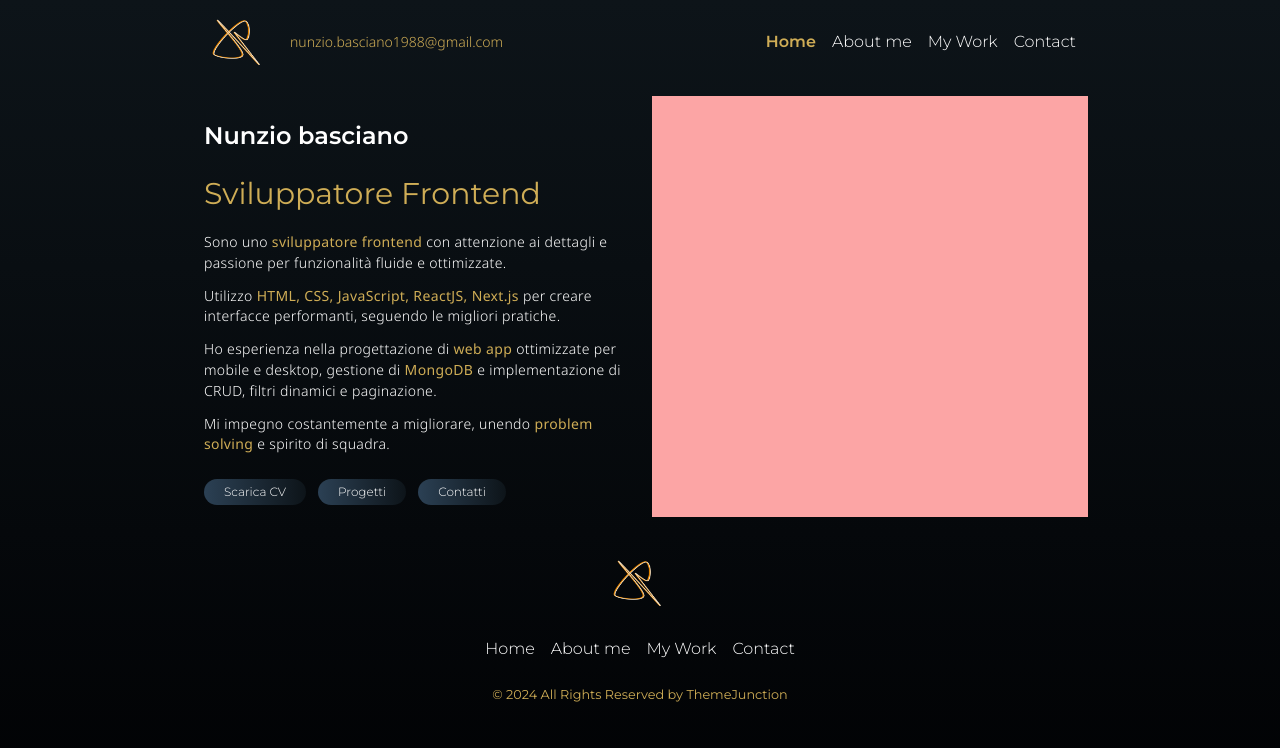
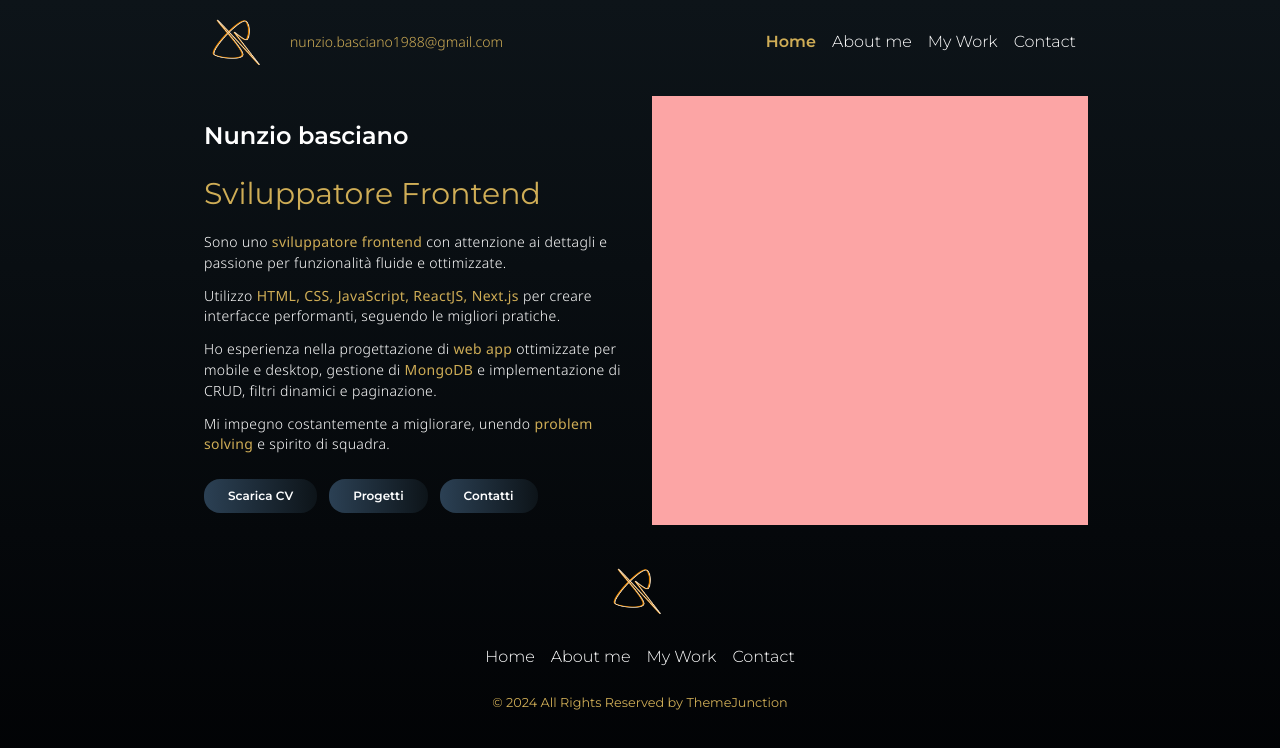
Before and after one commit to NunzioBasciano/portfolio, a Next.js app: page / in a window 1280 px wide. Shown: the top 748 px of the page. Built offline with nearby package versions, Linux system fonts and the light colour scheme.

Commit message:
fix: padding in botton

```diff
--- a/app/components/Button.tsx
+++ b/app/components/Button.tsx
@@ -11,14 +11,14 @@ function Button(props: IButtonProps) {
   return downloadCV ? (
     // Bottone per il download del CV
     <a href="/CV_Basciano-Nunzio.pdf" download="/CV_Basciano-Nunzio.pdf">
-      <button className="transition-transform duration-300 transform scale-100 hover:scale-110 hover:text-[var(--orange)] mt-3 bg-[#0D1419] bg-gradient-to-r from-[var(--blue)] to-[var(--darkBlue)] text-white w-fit py-1 px-5 rounded-2xl">
+      <button className="transition-transform duration-300 transform scale-100 hover:scale-110 hover:text-[var(--orange)] mt-3 bg-[#0D1419] bg-gradient-to-r from-[var(--blue)] to-[var(--darkBlue)] text-white font-semibold w-fit py-2 px-6 rounded-2xl">
         {label}
       </button>
     </a>
   ) : (
     // Bottone con link normale
     <Link href={link!}>
-      <button className="transition-transform duration-300 transform scale-100 hover:scale-110 hover:text-[var(--orange)] mt-3 bg-[#0D1419] bg-gradient-to-r from-[var(--blue)] to-[var(--darkBlue)] text-white w-fit py-1 px-5 rounded-2xl">
+      <button className="transition-transform duration-300 transform scale-100 hover:scale-110 hover:text-[var(--orange)] mt-3 bg-[#0D1419] bg-gradient-to-r from-[var(--blue)] to-[var(--darkBlue)] text-white font-semibold  w-fit py-2 px-6 rounded-2xl">
         {label}
       </button>
     </Link>
```
